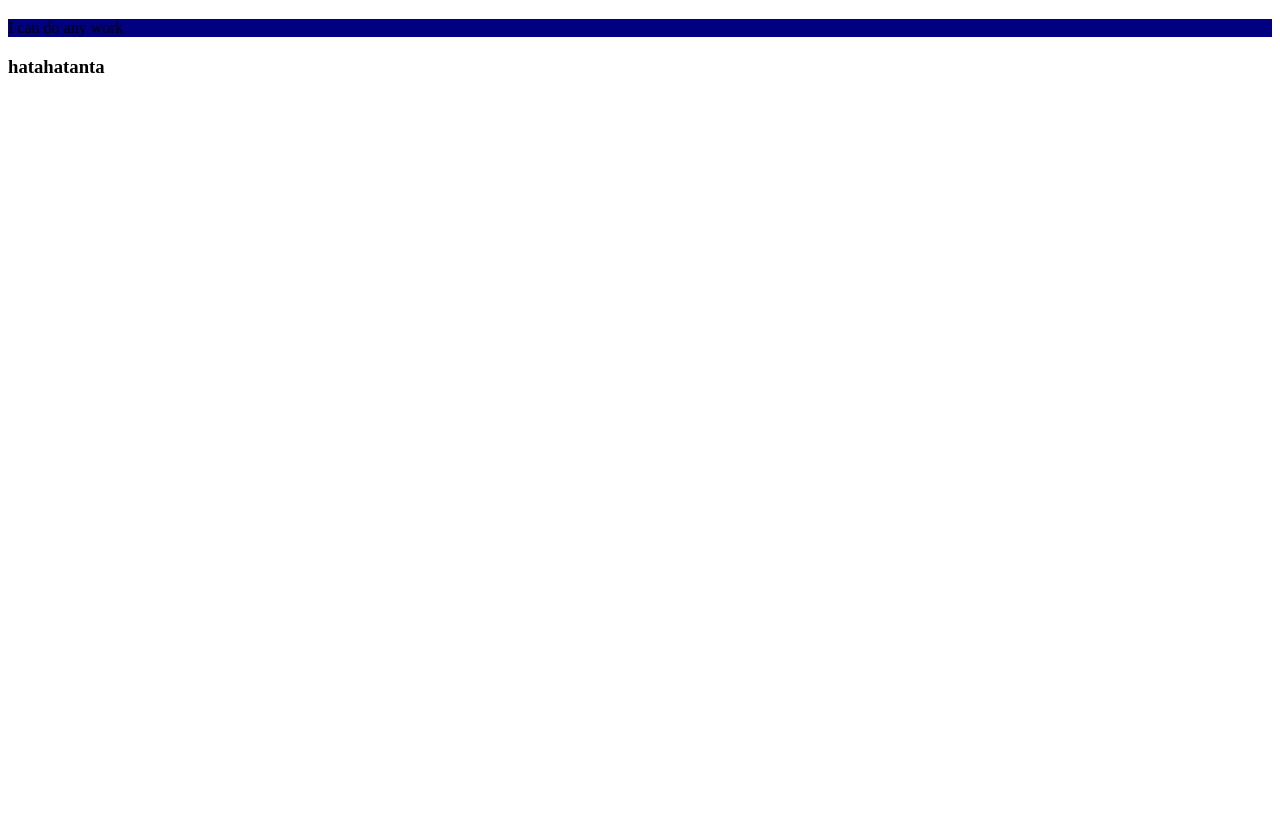
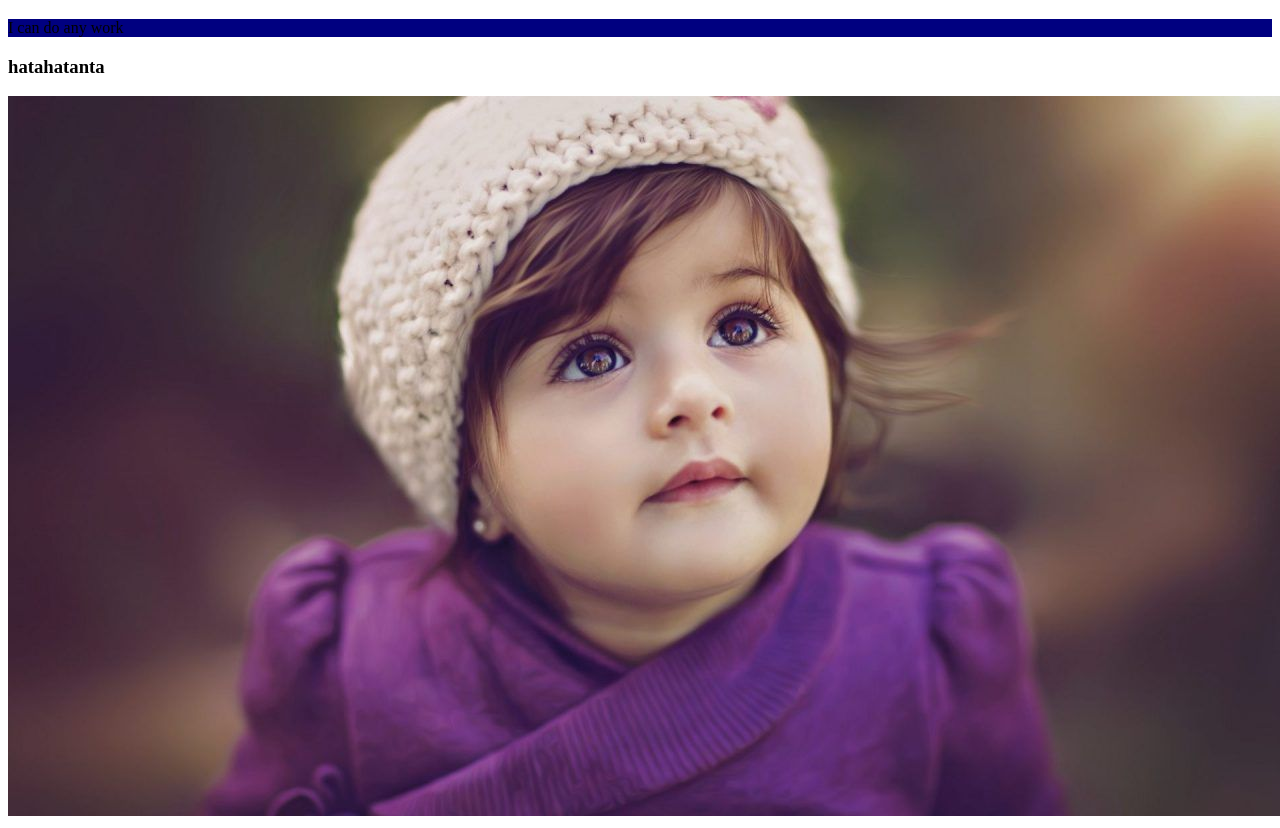
Before and after one commit to Habibnusrat/my_2nd_repo, a plain HTML site: page index.html in a window 1280 px wide. Shown: the part 61-889 px from the top of the page. Before the commit the page ends 800 px from the top, so only its background shows below. Drawn offline with Linux system fonts and the light colour scheme.

Commit message:
my online site

```diff
--- a/index.html
+++ b/index.html
@@ -12,5 +12,7 @@
    <h1>I can push respusitory</h1>
    <p>I can do any work</p>
    <h3> hatahatanta</h3>
+
+   <img src="img/806120.jpg" alt="">
 </body>
 </html>
```
Also changed, not shown: img/806120.jpg (added), img/baby-cute-smile-9454686.jpg (added), img/caa9d85b99020cfacf5eec65798c87ec.jpg (added), img/images.jpg (added).
